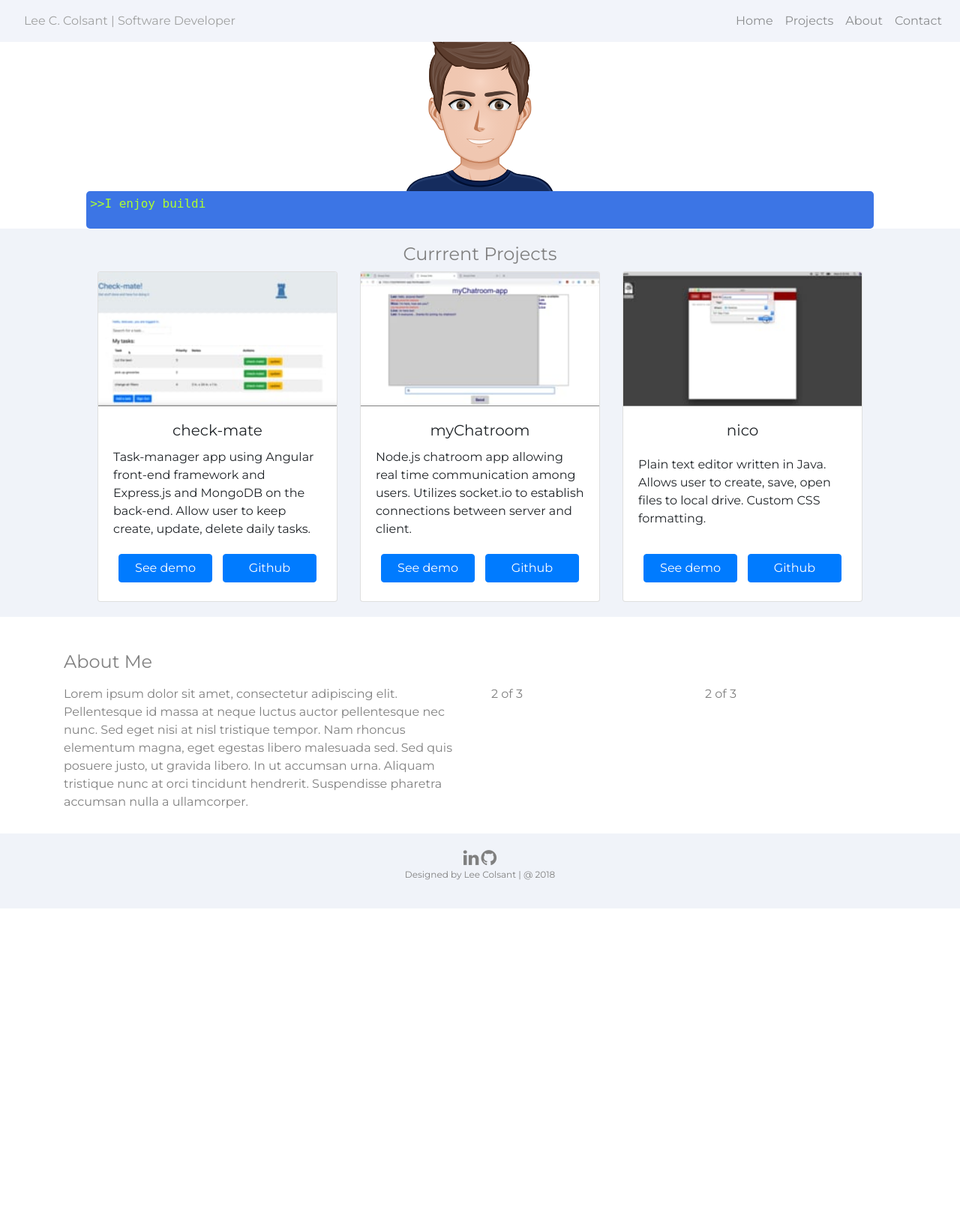
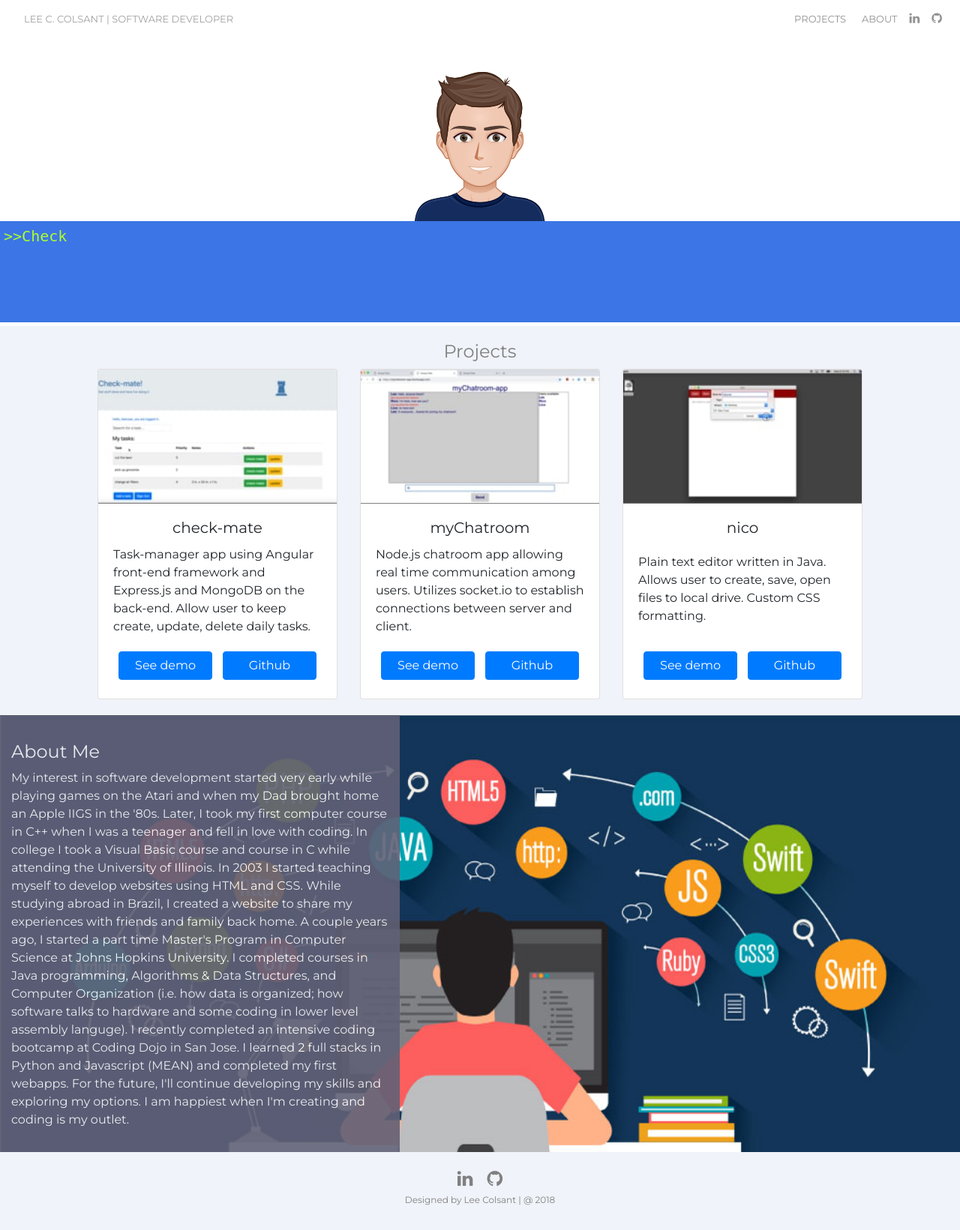
Before and after one commit to lcolsant/Portfolio, a Flask app: page / in a window 1280 px wide. Shown: the whole page at 75% size. Before the commit the page ends 1212 px from the top, so only its background shows below. Run offline with Flask 2, Linux system fonts and the light colour scheme; some libraries are stand-ins or nearby versions.

Commit message:
update no gutters

```diff
--- a/static/styles.css
+++ b/static/styles.css
@@ -8,9 +8,29 @@
     font-family: 'Montserrat', sans-serif;
 }
 
+
 .navbar {
+    /* background-color: #f0f3f9; */
+    background-color: #ffffff;
+    opacity: 0.85;
     color: gray;
-    opacity: 30%;
+
+}
+
+.navbar-toggler {
+    margin-top: 5px;
+}
+
+.nav-link {
+    font-size: 13px;
+    margin-left: 5px;
+}
+
+a.navbar{
+    font-size: 13px;
+    text-decoration: none;
+    color: gray;
+
 }
 
 
@@ -25,19 +45,23 @@
 
 .main {
     width: 100%;
+    margin: 0 auto;
 
 
 }
 
 .main-top {
     width: 100%;
+    margin: 0 auto;
     text-align: center;
-    margin-top: 55px;
+    margin-top: 95px;
+    height: 340px;
 
 }
 
 .main-bottom {
     width: 100%;
+    margin: 0 auto;
     background-color: #f0f3f9;
     display: inline-block;
     padding: 20px;
@@ -46,17 +70,14 @@
 }
 
 #console {
-    /* background-color: black; */
-    /* background-color: #3d83e5; */
     background-color: #3c75e5;
     color: greenyellow;
-    font-size: 16px;
+    font-size: 20px;
     font-family: monospace;
-    width: 82%;
-    height: 50px;
+    width: 100%;
+    height: 135px;
     margin: 0 auto;
     padding: 5px;
-    border-radius: 5px;
     text-align: left;
 }
 
@@ -83,6 +104,7 @@
 
 .fa {
     color: gray;
+    padding: .5rem 0.5rem;
 }
 
 .fa:hover {
@@ -92,65 +114,59 @@
 }
 
 .card-body {
-    /* display: flex;
-    flex-direction: column;
-    justify-content: center; */
 
-    /* margin: 10px auto; */
     display: flex;
     flex-direction: row;
     justify-content: space-around;
     flex-wrap: wrap;
     border-top: 1px solid gray;
-    /* max-width: 320px; */
 }
 
   .btn {
       width: 125px;
       margin: 5px;
-      /* display: inline-block; */
-  }
-
-.navbar {
-    background-color: #f0f3f9;
-    opacity: 0.85;
 
   }
 
+
+
   #about{
-      /* height: 400px; */
-      padding: 30px;
-      /* display: inline-block; */
-      margin: 0 auto;
-      /* text-align: center; */
       color: gray;
+      background-image: url('./aboutMe.jpg');
+      background-repeat: no-repeat;
+      background-size: cover;
 
   }
 
-  /* .about-left {
-      width: 40%;
-      border: 1px dotted red;
-      display: inline-block;
-      text-align: left;
-      margin-left: 10px;
+
+
+  @media screen and (max-width:576px) {
+    #about {
+        /* display: none; */
+        background-image: none;
+    }
   }
 
-  .about-right {
-    width: 40%;
-    border: 1px dotted red;
-    display: inline-block;
-    text-align: left;
-    margin-left: 10px;
+  .glass {
+    background-color: #616177;
+    opacity: 0.90;
+    color: white;
+    width: 100%;
+    height: 100%;
+    padding-top: 20px;
+    margin-top: 1px;
 
 
-  } */
+  }
 
+  .about-left {
+      padding: 15px;
+  }
 
 
 footer {
-    /* border: 1px solid green; */
     width: 100%;
-    padding: 20px;
+    padding: 15px;
     text-align: center;
     color: gray;
     font-size: 12px;
--- a/templates/index.html
+++ b/templates/index.html
@@ -12,40 +12,44 @@
     <title>Lee C. Colsant | Software Developer</title>
 </head>
 <body>
-    <div id="top"></div>
-    <nav class="navbar navbar-expand-lg fixed-top  navbar-light ">
-        <a class="navbar" href="#">Lee C. Colsant | Software Developer</a>
+    <nav class="navbar navbar-expand-lg  navbar-light fixed-top ">
+        <a class="navbar" href="#">LEE C. COLSANT | SOFTWARE DEVELOPER</a>
         <button class="navbar-toggler" type="button" data-toggle="collapse" data-target="#navbarNav" aria-controls="navbarNav" aria-expanded="false" aria-label="Toggle navigation">
             <span class="navbar-toggler-icon"></span>
         </button>
-        <div class="collapse navbar-collapse" id="navbarNav">
+
+        <div class="collapse navbar-collapse navbar-large" id="navbarNav">
             <ul class="navbar-nav ml-auto">
                 <li class="nav-item">
-                    <a class="nav-link" href="#top">Home <span class="sr-only">(current)</span></a>
+                    <a class="nav-link" href="#projects">PROJECTS</a>
                 </li>
                 <li class="nav-item">
-                    <a class="nav-link" href="#projectanchor">Projects</a>
+                    <a class="nav-link" href="#about">ABOUT</a>
                 </li>
-                <li class="nav-item">
-                    <a class="nav-link" href="#about">About</a>
+                <li>
+                    <a href="https://www.linkedin.com/in/leecolsant/" class="fa fa-linkedin" style="font-size:16px"></a>
                 </li>
-                <li class="nav-item">
-                    <a class="nav-link" href="#contact">Contact</a>
+                <li>
+                    <a href="https://github.com/lcolsant" class="fa fa-github" style="font-size:16px"></a>
                 </li>
             </ul>
         </div>
+
     </nav>
     <div class="container-fluid">
         <div class="main">
+
             <div class="main-top">
-                <img src="../static/avatar.png" class="img-fluid rounded" alt="avatar">
+                <img src="../static/myAvatar.png" class="img-fluid rounded" alt="avatar">
                 <div id="console">
                     >><div id="magic"></div>
                 </div>
             </div>
+
+
             <div class="main-bottom">
                 <div id="projects">
-                    <h4>Currrent Projects</h4>
+                    <h4>Projects</h4>
                 </div>
                 <div id="projectanchor"></div>
                 <div class="row justify-content-center">
@@ -90,46 +94,30 @@
                  </div>
             </div>
         </div>
+    </div>
         <div id="about">
-            <!-- <div class="about-left col-4">
-                <p>
-                        Lorem ipsum dolor sit amet, consectetur adipiscing elit. Pellentesque id massa at neque luctus auctor pellentesque nec nunc. Sed eget nisi at nisl tristique tempor. Nam rhoncus elementum magna, eget egestas libero malesuada sed. Sed quis posuere justo, ut gravida libero. In ut accumsan urna. Aliquam tristique nunc at orci tincidunt hendrerit. Suspendisse pharetra accumsan nulla a ullamcorper. Suspendisse potenti. Sed volutpat nunc eu felis aliquet vestibulum. Integer egestas hendrerit metus, imperdiet viverra nisi euismod non. Sed molestie tempor faucibus. Vestibulum nec diam laoreet velit vestibulum gravida ac vel nisl. Curabitur faucibus blandit mauris vitae euismod. Sed turpis purus, fermentum ut metus nec, sagittis mattis turpis. Praesent eleifend odio sed erat sagittis, eget pulvinar velit auctor.
+            <!-- <div class="container-fluid"> -->
+                <div class="row no-gutters">
+                    <div class="col-sm-5 col-12 glass">
+                        <div class="about-left">
+                            <h4>About Me</h4>
+                            <p>
+                                My interest in software development started very early while playing games on the Atari and when my Dad brought home an Apple IIGS in the '80s. Later, I took my first computer course in C++ when I was a teenager and fell in love with coding.  In college I took a Visual Basic course and course in C while attending the University of Illinois.  In 2003 I started teaching myself to develop websites using HTML and CSS.  While studying abroad in Brazil, I created a website to share my experiences with friends and family back home.  A couple years ago, I started a part time Master's Program in Computer Science at Johns Hopkins University.  I completed courses in Java programming, Algorithms & Data Structures, and Computer Organization (i.e. how data is organized; how software talks to hardware and some coding in lower level assembly languge). I recently completed an intensive coding bootcamp at Coding Dojo in San Jose.  I learned 2 full stacks in Python and Javascript (MEAN) and completed my first webapps. For the future, I'll continue developing my skills and exploring my options.  I am happiest when I'm creating and coding is my outlet.
+                            </p>
 
+                        </div>
+                    </div>
+                    <div class="col-sm-4 col-12">
 
-                </p>
-            </div>
-            <div class="about-right col-6">
-                <p>
-                        Lorem ipsum dolor sit amet, consectetur adipiscing elit. Pellentesque id massa at neque luctus auctor pellentesque nec nunc. Sed eget nisi at nisl tristique tempor. Nam rhoncus elementum magna, eget egestas libero malesuada sed. Sed quis posuere justo, ut gravida libero. In ut accumsan urna. Aliquam tristique nunc at orci tincidunt hendrerit. Suspendisse pharetra accumsan nulla a ullamcorper. Suspendisse potenti. Sed volutpat nunc eu felis aliquet vestibulum. Integer egestas hendrerit metus, imperdiet viverra nisi euismod non. Sed molestie tempor faucibus. Vestibulum nec diam laoreet velit vestibulum gravida ac vel nisl. Curabitur faucibus blandit mauris vitae euismod. Sed turpis purus, fermentum ut metus nec, sagittis mattis turpis. Praesent eleifend odio sed erat sagittis, eget pulvinar velit auctor.
+                    </div>
+                    <div class="col-sm-3 col-12">
 
-
-                </p>
-            </div> -->
-
-            <div class="container">
-                <div class="row">
-                    <div class="col-sm-12">
-                        <p>
-                            <h4>About Me</h4>
-                        </p>
                     </div>
                 </div>
-                <div class="row">
-                    <div class="col-sm-6 col-12">
-                            Lorem ipsum dolor sit amet, consectetur adipiscing elit. Pellentesque id massa at neque luctus auctor pellentesque nec nunc. Sed eget nisi at nisl tristique tempor. Nam rhoncus elementum magna, eget egestas libero malesuada sed. Sed quis posuere justo, ut gravida libero. In ut accumsan urna. Aliquam tristique nunc at orci tincidunt hendrerit. Suspendisse pharetra accumsan nulla a ullamcorper.
-                    </div>
-                    <div class="col-sm-3 col-12">
-                    2 of 3
-                    </div>
-                    <div class="col-sm-3 col-12">
-                    2 of 3
-                    </div>
-                </div>
-            </div>
+                <!-- </div> -->
+        </div>
 
-        </div>
-    </div>
-    <footer>
+        <footer>
         <div class="icons">
             <a href="https://www.linkedin.com/in/leecolsant/" class="fa fa-linkedin" style="font-size:24px"></a>
             <a href="https://github.com/lcolsant" class="fa fa-github" style="font-size:24px"></a>
@@ -152,7 +140,7 @@
 
     <!-- <div id="magic"></div> -->
     <script>
-        var words = ["Hello, my name is Lee", "I love to code.", "I enjoy building things.", "I am a software developer.", "My latest projects are below."],
+        var words = ["Hello, my name is Lee.", "Thanks for stopping by.", "Check out my projects below.", "I hope you like them.", "Come back for more soon!"],
             el = document.getElementById('magic'),
             word_counter = 0,
             character_counter = 0;
```
Also changed, not shown: static/aboutMe.jpg (added), static/myAvatar.png (added). Lines whose indentation alone changed are shown as unchanged.
